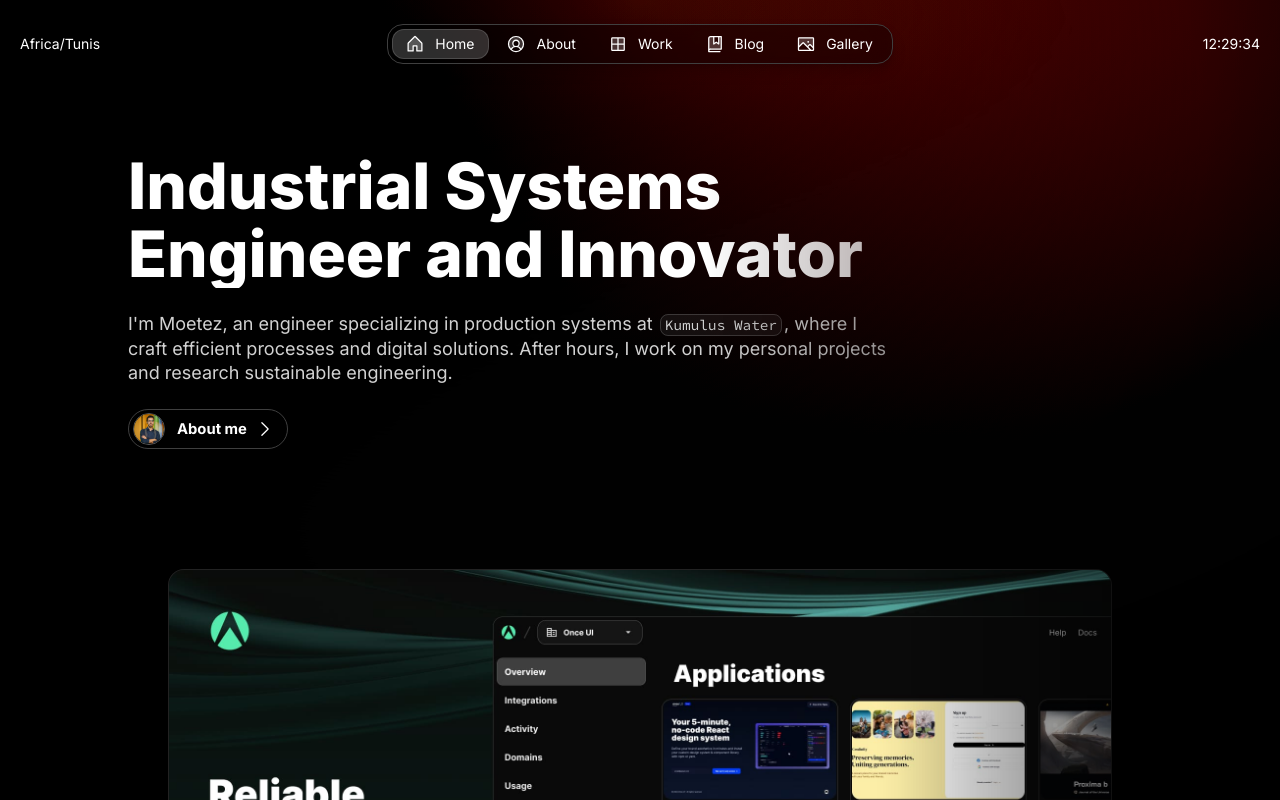
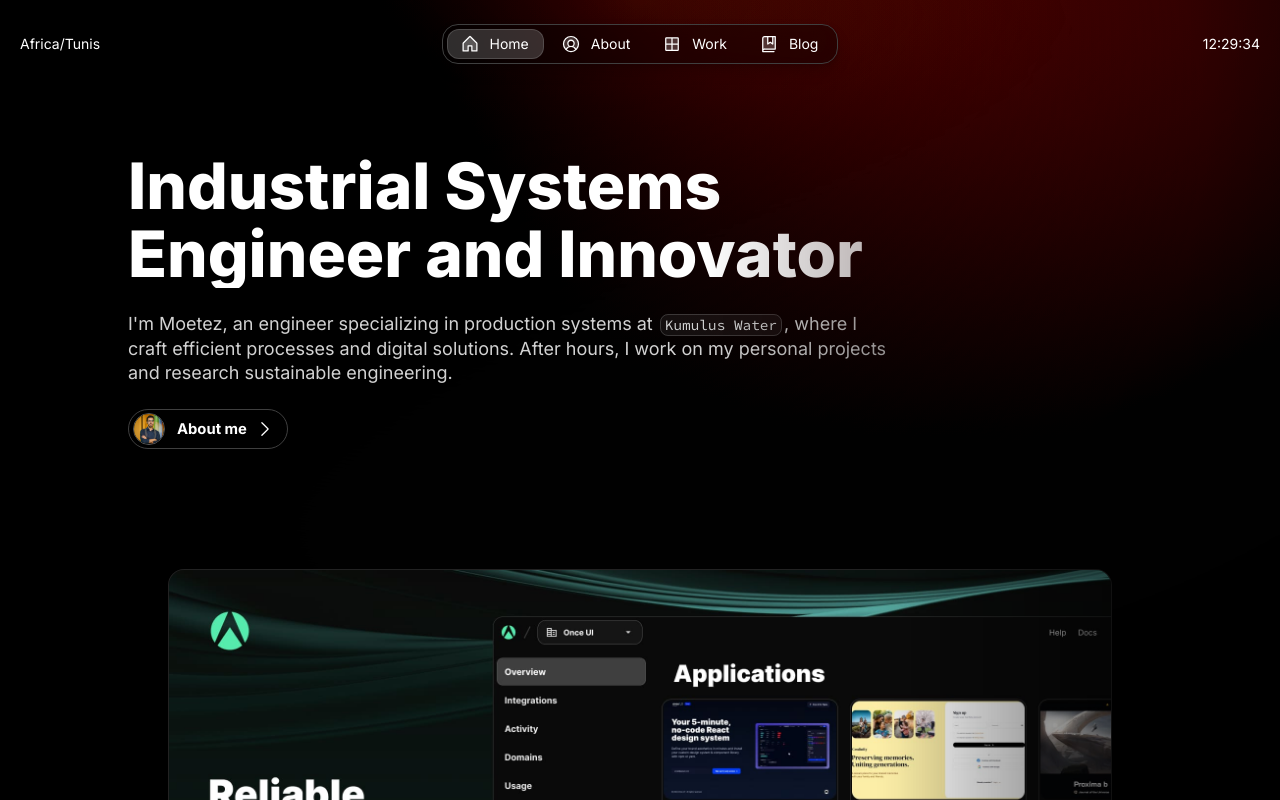
Before and after one commit to moetez-amara/magic-portfolio-for-next-js, a Next.js app: page /en in a window 1280 px wide. Shown: the top 800 px of the page. Built offline with nearby package versions, Linux system fonts and the light colour scheme.

Commit message:
remove header

```diff
--- a/src/components/Header.tsx
+++ b/src/components/Header.tsx
@@ -125,14 +125,7 @@
                             <Flex paddingX="2" hide="s">{blog.label}</Flex>
                         </ToggleButton>
                     )}
-                    { routes['/gallery'] && (
-                        <ToggleButton
-                            prefixIcon="gallery"
-                            href={`/${params?.locale}/gallery`}
-                            selected={pathname.startsWith('/gallery')}>
-                            <Flex paddingX="2" hide="s">{gallery.label}</Flex>
-                        </ToggleButton>
-                    )}
+
                 </Flex>
             </Flex>
             <Flex
```
